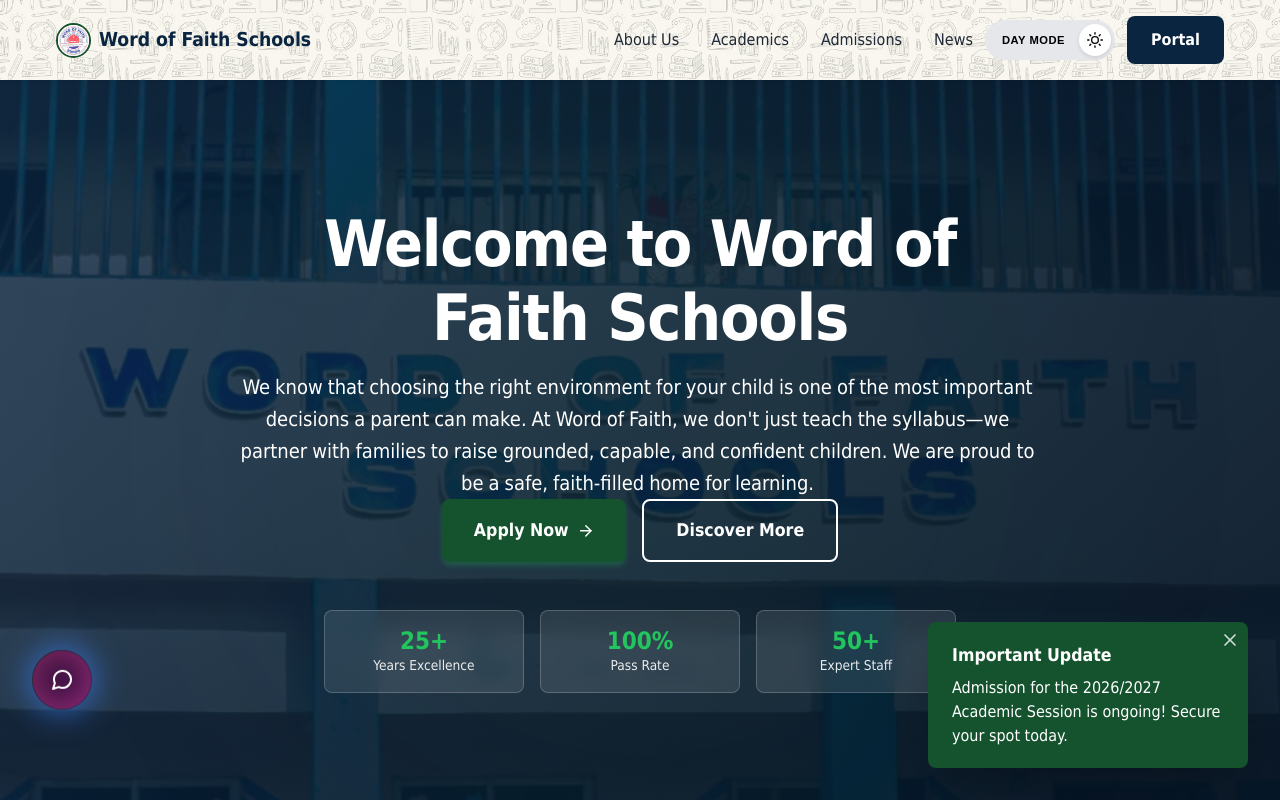
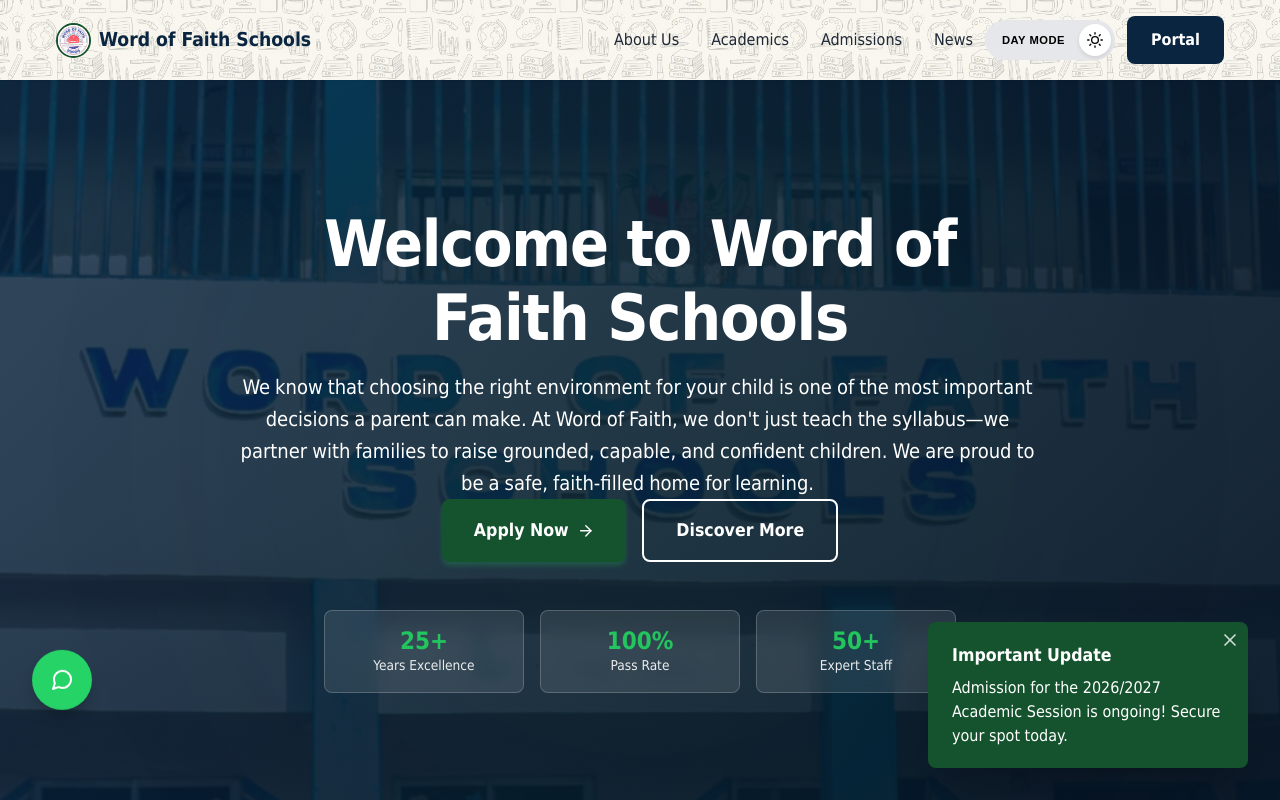
Before and after one commit to Constantine1-web/word-of-faith-portal, a Next.js app: page / in a window 1280 px wide. Shown: the top 800 px of the page. Built offline with nearby package versions, Linux system fonts and the light colour scheme.

Commit message:
Revert AI button to standard WhatsApp-style green chat logo

```diff
--- a/src/components/Faithbot.tsx
+++ b/src/components/Faithbot.tsx
@@ -257,25 +257,6 @@ export default function Faithbot() {
           50% { transform: translateY(-5px); }
           100% { transform: translateY(0px); }
         }
-
-        @keyframes orb-glow {
-          0% { box-shadow: 0 0 15px 2px rgba(236, 72, 153, 0.5), inset 0 0 20px 5px rgba(59, 130, 246, 0.4); }
-          50% { box-shadow: 0 0 30px 5px rgba(59, 130, 246, 0.6), inset 0 0 30px 10px rgba(236, 72, 153, 0.5); }
-          100% { box-shadow: 0 0 15px 2px rgba(236, 72, 153, 0.5), inset 0 0 20px 5px rgba(59, 130, 246, 0.4); }
-        }
-
-        @keyframes orb-bg-shift {
-          0% { background-position: 0% 50%; }
-          50% { background-position: 100% 50%; }
-          100% { background-position: 0% 50%; }
-        }
-
-        .ai-orb-btn {
-          background: linear-gradient(135deg, #0a0520, #2a0845, #0a0520, #100520) !important;
-          background-size: 300% 300% !important;
-          border: 1px solid rgba(255, 255, 255, 0.15) !important;
-          animation: faithbot-float 3s ease-in-out infinite, orb-glow 4s ease-in-out infinite, orb-bg-shift 6s ease-in-out infinite !important;
-        }
       `}</style>
 
       <button
@@ -284,30 +265,30 @@ export default function Faithbot() {
         onTouchStart={handleTouchStart}
         onTouchMove={handleTouchMove}
         onTouchEnd={handleTouchEnd}
-        className={(!isOpen && !isDragging) ? "ai-orb-btn" : ""}
         style={{
           position: "fixed",
           top: btnPos ? `${btnPos.y}px` : "auto",
           left: btnPos ? `${btnPos.x}px` : "2rem",
           bottom: btnPos ? "auto" : "2rem",
-          background: (isOpen || isDragging) ? "var(--bg-dark)" : undefined,
+          background: isOpen ? "var(--bg-dark)" : "#25D366",
           color: "white",
           borderRadius: "50%",
           width: "clamp(45px, 12vw, 60px)",
           height: "clamp(45px, 12vw, 60px)",
-          border: (isOpen || isDragging) ? "none" : undefined,
-          boxShadow: (isOpen || isDragging) ? "var(--shadow-lg)" : undefined,
+          border: "none",
+          boxShadow: "var(--shadow-lg)",
           cursor: isDragging ? "grabbing" : "pointer",
           zIndex: 9999,
           fontSize: "clamp(1.2rem, 4vw, 1.5rem)",
           display: isOpen && isFullScreen ? "none" : "flex",
           alignItems: "center",
           justifyContent: "center",
-          transition: isDragging ? "none" : "top 0.3s, left 0.3s",
+          transition: isDragging ? "none" : "top 0.3s, left 0.3s, background 0.3s",
+          animation: (isOpen || isDragging) ? "none" : "faithbot-float 3s ease-in-out infinite",
           touchAction: "none"
         }}
       >
-        <span style={{ position: "relative", zIndex: 2, display: "flex" }}>{isOpen ? <FiX /> : <FiMessageCircle />}</span>
+        {isOpen ? <FiX /> : <FiMessageCircle />}
       </button>
 
       {isOpen && (
```
